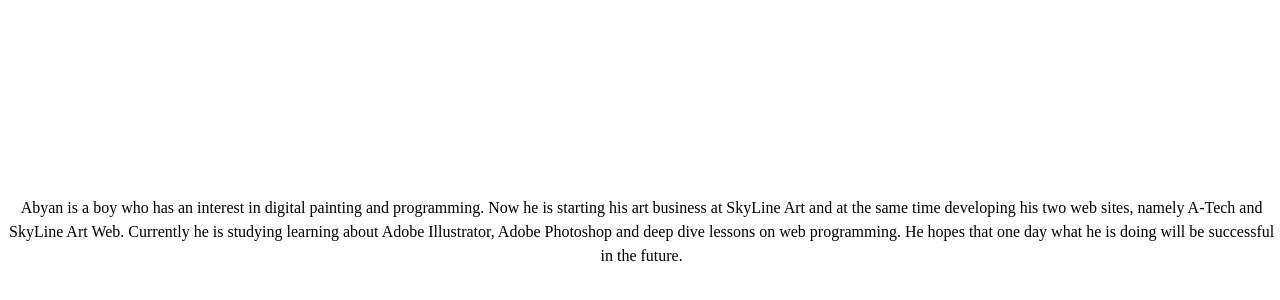
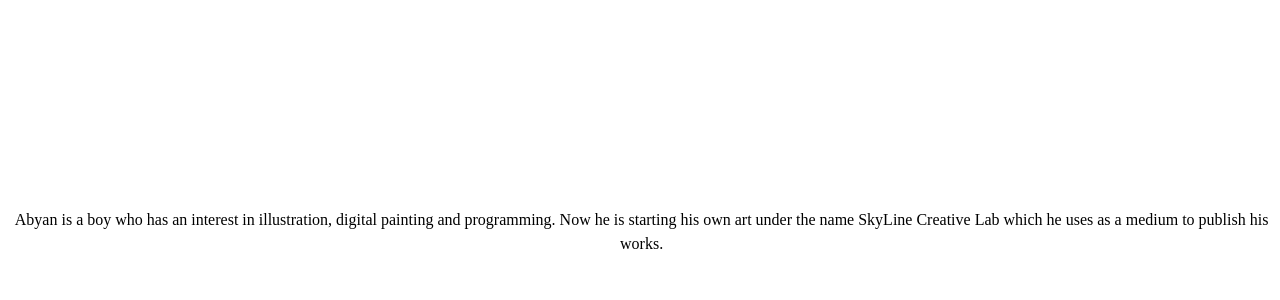
Before and after one commit to AbyanMcAndrew/descript, a plain HTML site: page index.html in a window 1280 px wide. Shown: the part 164-464 px from the top of the page. Drawn offline with Linux system fonts and the light colour scheme.

Commit message:
Update index.html

```diff
--- a/index.html
+++ b/index.html
@@ -10,7 +10,7 @@ body {top: 0; left: 0; width: 99%; height: 97%;
 
 </style>
 <br>
-<p>Abyan is a boy who has an interest in digital painting and programming. Now he is starting his art business at SkyLine Art and at the same time developing his two web sites, namely A-Tech and SkyLine Art Web. Currently he is studying learning about Adobe Illustrator, Adobe Photoshop and deep dive lessons on web programming. He hopes that one day what he is doing will be successful in the future.</p>
+<p>Abyan is a boy who has an interest in illustration, digital painting and programming. Now he is starting his own art under the name SkyLine Creative Lab which he uses as a medium to publish his works.</p>
 <br>
 <br>
 <br>
```
